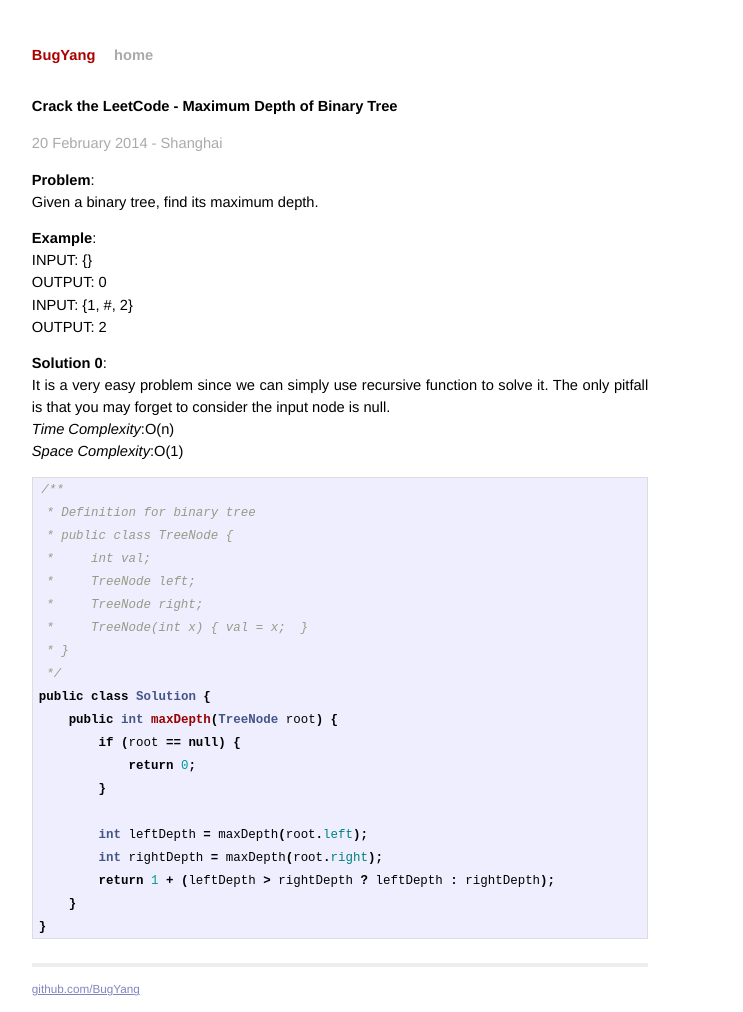
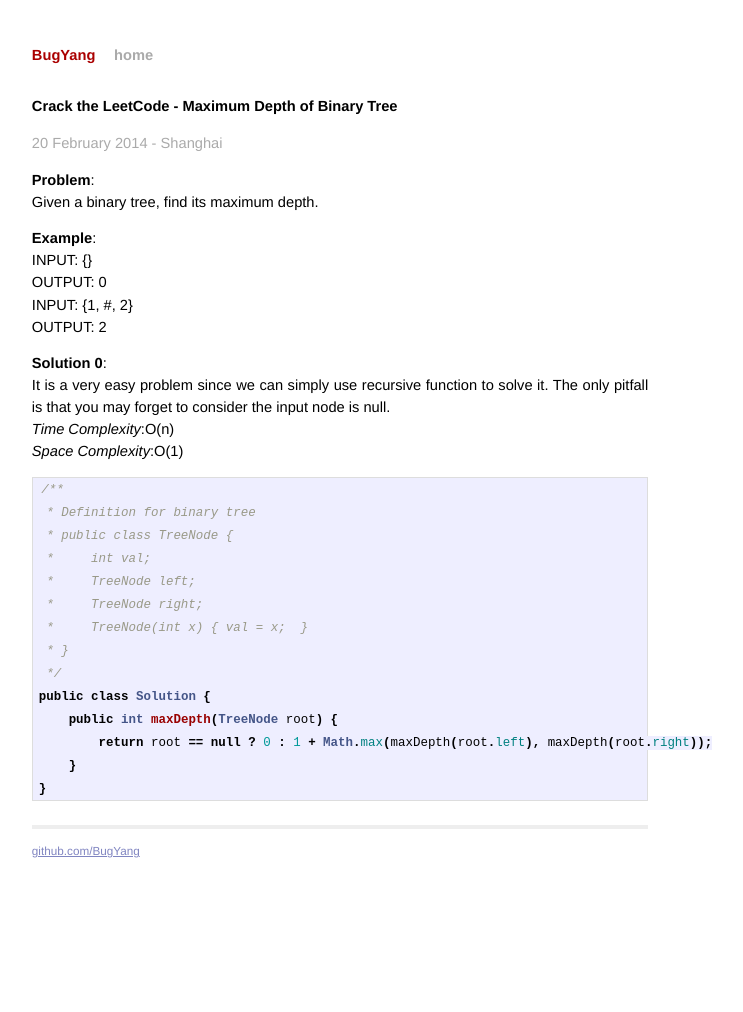
Before and after one commit to BugYang/LeetCode, a Jekyll site: the page built from _posts/2014-02-20-crack-the-leetcode-binary-tree-depth.md, in a window 1280 px wide. Shown: the whole page, without its empty margins (300-1043 px from the left). Built offline with Jekyll 4.4.1, drawn with Linux system fonts in a browser that asks for light colours; Markdown is read by kramdown in place of the engine named in the settings; after the commit the page ends 944 px from its top, so only the background shows below that.

Commit message:
still simplify the binary tree depth code

```diff
--- a/_posts/2014-02-20-crack-the-leetcode-binary-tree-depth.md
+++ b/_posts/2014-02-20-crack-the-leetcode-binary-tree-depth.md
@@ -34,13 +34,7 @@ It is a very easy problem since we can simply use recursive function to solve it
  */
 public class Solution {
     public int maxDepth(TreeNode root) {
-        if (root == null) {
-            return 0;
-        }
-
-        int leftDepth = maxDepth(root.left);
-        int rightDepth = maxDepth(root.right);
-        return 1 + (leftDepth > rightDepth ? leftDepth : rightDepth);
+        return root == null ? 0 : 1 + Math.max(maxDepth(root.left), maxDepth(root.right));
     }
 }
 {% endhighlight %}
```
